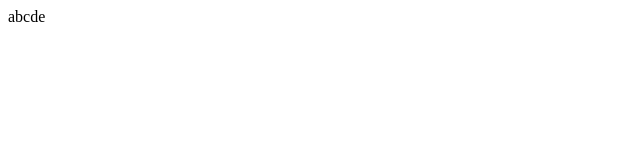
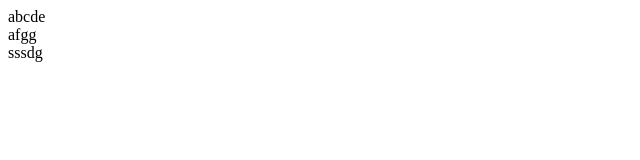
Before and after one commit to xiaocuicuui/test, a plain HTML site: page index.html in a window 1280 px wide. Shown: the full height of the page, 0-640 px from the left. Drawn offline with Linux system fonts and the light colour scheme.

Commit message:
第三次功能

```diff
--- a/index.html
+++ b/index.html
@@ -6,5 +6,9 @@
 </head>
 <body>
 	abcde
+	<div>
+		afgg
+	</div>
+	sssdg
 </body>
 </html>
```
